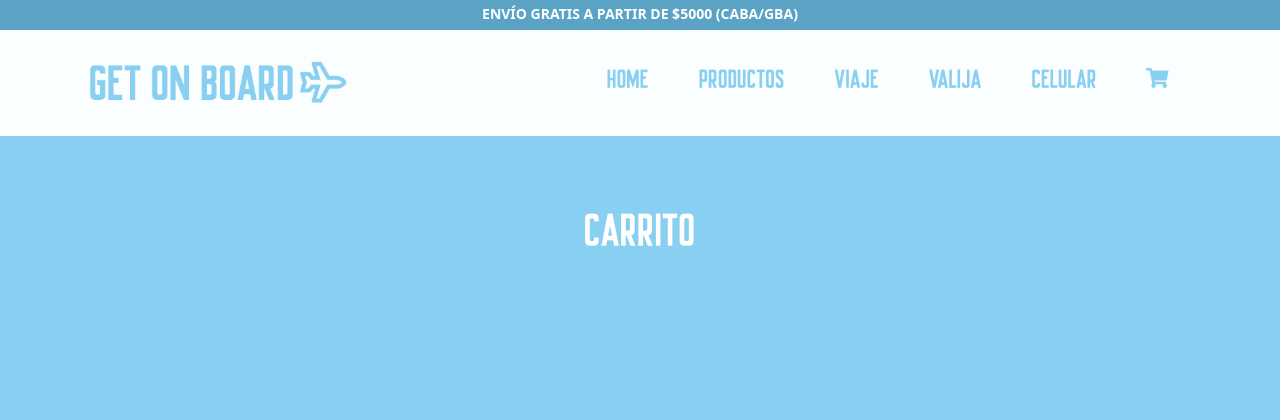
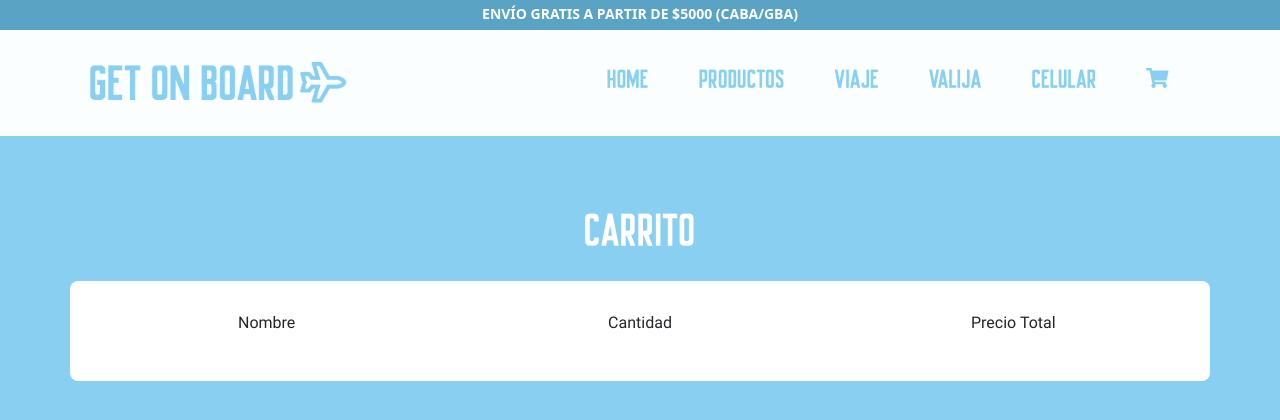
Before and after one commit to danicoccorullo/getonboard, a React (Create React App) app: page /cart in a window 1280 px wide. Shown: the top 420 px of the page. Built offline with nearby package versions, Linux system fonts and the light colour scheme.

Commit message:
CartContext

```diff
--- a/src/App.js
+++ b/src/App.js
@@ -4,12 +4,15 @@ import NavBar from './components/NavBar';
 import ItemListContainer from './components/ItemListContainer';
 import ItemDetailContainer from './components/ItemDetailContainer';
 import Cart from './components/Cart'
+import {CartProvider} from './components/CartContext';
 import 'bootstrap/dist/css/bootstrap.min.css';
 import {BrowserRouter, Switch, Route } from 'react-router-dom';
 
 function App() {
+
   return (
-    <BrowserRouter>
+    <CartProvider value={[]}>
+          <BrowserRouter>
       <div>
         <TopBar />
         <NavBar/>
@@ -22,6 +25,7 @@ function App() {
         </Switch>
       </div>
     </BrowserRouter>
+    </CartProvider>
   );
 }
 
--- a/src/components/Cart.js
+++ b/src/components/Cart.js
@@ -1,6 +1,11 @@
-import {Container,Row,Col} from 'react-bootstrap';
+import {Container,Row,Col,Button} from 'react-bootstrap';
+import {CartContext} from './CartContext';
+import {useContext} from 'react'
+import './css/Cart.css';
 
 function Cart(){
+
+    const { webCart,setWebCart, cartItems } = useContext(CartContext);
 
     return (
         <Container className="home-container">
@@ -9,6 +14,18 @@ function Cart(){
                 <h1>Carrito</h1>
             </Col>
         </Row>
+        <Row className="cartInfoContainer">
+            <Col md={4}><p>Nombre</p></Col>
+            <Col md={4}><p>Cantidad</p></Col>
+            <Col md={4}><p>Precio Total</p></Col>
+            {webCart.map(cartProd => (
+                <>
+                <Col md={4}><p>{cartProd.name}</p></Col>
+                <Col md={4}><p>{cartProd.qty}</p></Col>
+                <Col md={4}><p>${Number(cartProd.price)*Number(cartProd.qty)}</p></Col>
+                </>
+            ))}
+        </Row>
     </Container>
     );
 }
--- /dev/null
+++ b/src/components/CartContext.js
@@ -0,0 +1,18 @@
+import { createContext, useContext, useState } from "react";
+import {productos} from './data/productsData';
+
+export const CartContext = createContext();
+
+export const CartProvider = function({children}){
+	const [products, setProducts] = useState(productos);
+	const [webCart, webSetCart] = useState([]);
+	const [cartItems, setCartItems] = useState([]);
+
+	return (
+		<CartContext.Provider value={{ products, setProducts, webCart, webSetCart, cartItems, setCartItems }}>
+		{children}
+		 </CartContext.Provider>
+	);
+}
+
+export default CartContext;
--- a/src/components/ItemCount.js
+++ b/src/components/ItemCount.js
@@ -1,11 +1,9 @@
-import React, { useState } from 'react';
 import {Container, Row, Col, Button} from 'react-bootstrap';
 import './css/ItemCount.css';
 
 function ItemCount({items, stock, onAdd}){
 
     const itemAdd = () => {
-        console.log("sum", items, stock);
         if (items < stock) {
           onAdd(items + 1);
         }
--- a/src/components/ItemDetail.js
+++ b/src/components/ItemDetail.js
@@ -1,15 +1,35 @@
 import ItemCount from './ItemCount';
 import {Container,Row,Col} from 'react-bootstrap';
 import './css/ItemDetail.css';
-import {useState} from 'react';
+import {useState, useContext} from 'react';
 import {Link} from 'react-router-dom';
-
+import {CartContext} from './CartContext';
+import {productos} from './data/productsData';
 
 function ItemDetail(props){
 
     const {id, pictureURL, name, description, category, price} = props;
+    const [items, setItems] = useState(0);
 
-    const [items, setItems] = useState(0);
+    const { products, setProducts, webCart, webSetCart } = useContext(
+        CartContext
+      );
+
+    const addItem = () => {
+        const cartVar = [...webCart];
+        const prodInfo = {'productId': id, 'name': name, 'price': price, 'qty': items}
+        let isInCart = false;
+        cartVar.map(cartItems => {
+            if(cartItems['productId'] == prodInfo['productId']) {
+                cartItems['qty'] = cartItems['qty'] + items;
+                isInCart = true;
+            }}
+        );
+        if(!isInCart){
+            cartVar.push(prodInfo);
+        }
+        webSetCart(cartVar);
+    }
 
     return(
         <Container>
@@ -27,7 +47,9 @@ function ItemDetail(props){
                         <div className="product-detail-category"><span>Categoria:</span> {category}</div>
                         <div className="product-detail-count">
                             <ItemCount items={items} stock={8} onAdd={setItems}/>
-                            {items > 0 && <Link to={`/cart`} className="button-checkout">Terminar compra</Link>}
+                            <CartContext.Provider value={{items, setItems}}>
+                                {items > 0 && <Link to={`/cart`} className="button-checkout" onClick={addItem}>Terminar compra</Link>}
+                            </CartContext.Provider>
                         </div>
                     </div>
                 </Col>
--- /dev/null
+++ b/src/components/css/Cart.css
@@ -0,0 +1,5 @@
+.cartInfoContainer{
+    background-color:white;
+    padding:30px 10px;
+    border-radius: 8px;
+}
--- a/src/components/data/productsData.js
+++ b/src/components/data/productsData.js
@@ -1,6 +1,6 @@
 export const productos = [
     {
-        id: "0001",
+        id: "1",
         name: "Funda para Celular Tokio",
         description: "Funda suave de silicona de alta calidad, antiarañazos, resistente a la suciedad.",
         price: "850",
@@ -8,7 +8,7 @@ export const productos = [
         pictureURL:"https://ae01.alicdn.com/kf/Hd9449647684645818650d6961b15b6a6i/Funda-de-tel-fono-de-primera-clase-para-iPhone-funda-trasera-de-silicona-suave-con-billete.jpg_640x640.jpg"
     },
     {
-        id: "0002",
+        id: "2",
         name: "Funda de Pasaporte Travel",
         description: "Funda de pasaporte de viaje, soporte de dirección de identificación de cuero Pu.",
         price: "900",
@@ -16,7 +16,7 @@ export const productos = [
         pictureURL:"https://ae01.alicdn.com/kf/H7d9f843d5ef54298b71871f4d59dfb80Q/Funda-de-pasaporte-de-viaje-para-hombre-y-mujer-cartera-creativa-con-letras-soporte-de-direcci.jpg_Q90.jpg_.webp"
     },
     {
-        id: "0003",
+        id: "3",
         name: "Almohada de viaje",
         description: "Almohada de viaje en forma de U con partículas de espuma, varios colores.",
         price: "1200",
@@ -24,7 +24,7 @@ export const productos = [
         pictureURL:"https://ae01.alicdn.com/kf/H98a7fa921a794807b35249e38fa7d3ccW/Almohada-de-viaje-en-forma-de-U-con-part-culas-de-espuma-supersuaves-coj-n-suave.jpg_Q90.jpg_.webp"
     },
     {
-        id: "0004",
+        id: "4",
         name: "Toalla de microfibra",
         description: "Toalla de microfibra para viajes, secado rápido, súper absorbente. Varios colores.",
         price: "2000",
@@ -32,7 +32,7 @@ export const productos = [
         pictureURL:"https://ae01.alicdn.com/kf/HTB1Vr4KXtfvK1RjSszhq6AcGFXa7/Toallas-de-microfibra-para-viajes-deportivas-secado-r-pido-s-per-absorbentes-Ultra-suaves-ligeras-para.jpg_Q90.jpg_.webp"
     },
     {
-        id: "0005",
+        id: "5",
         name: "Funda para valija",
         description: "Cubierta protectora con elástico para equipaje con carrito. Varios modelos y colores",
         price: "1400",
@@ -40,7 +40,7 @@ export const productos = [
         pictureURL:"https://ae01.alicdn.com/kf/Hd73e34bdf44f4edfbcc538670a826418E/Mundo-mapa-viaje-cubierta-protectora-para-maletas-equipaje-con-Trolley-cubierta-de-bolsa-de-los-hombres.jpg_Q90.jpg_.webp"
     },
     {
-        id: "006",
+        id: "6",
         name: "Set organizadores de viaje",
         description: "Set de 8 unidades para ropa y artículos de viaje. Varios colores.",
         price: "1500",
```
